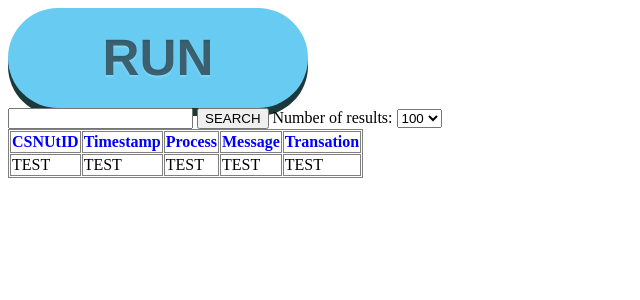
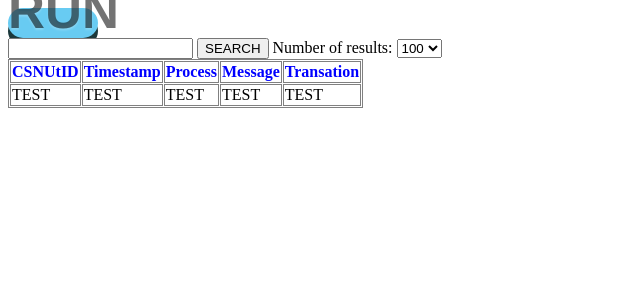
Before and after one commit to jnoble/TeamAwesome, a PHP site: page / in a window 1280 px wide. Shown: the top 300 px of the page, without its empty margins (0-640 px from the left). Run offline with PHP 8.4, Linux system fonts and the light colour scheme.

```diff
--- a/vagrant_getting_started/www/awesome.css
+++ b/vagrant_getting_started/www/awesome.css
@@ -12,14 +12,14 @@ th{
 
 .run_button {
   display: block;
-  height: 100px;
-  width: 300px;
+  height: 30px;
+  width: 90px;
   background: #68CBF2;
   border: 2px solid rgba(60, C0, F0, 0.59);
 
   color: rgba(0, 0, 0, 0.55);
   text-align: center;
-  font: bold 3.2em/100px "Helvetica Neue", Arial, Helvetica, Geneva, sans-serif;
+  font: bold 3.2em/5px "Helvetica Neue", Arial, Helvetica, Geneva, sans-serif;
 
   background: linear-gradient(top, #34696f, #2f5f63);
   border-radius: 50px;
--- a/vagrant_getting_started/www/index.php
+++ b/vagrant_getting_started/www/index.php
@@ -1,6 +1,6 @@
 <head>
 <meta http-equiv="Content-Type" content="text/html; charset=utf-8"/>
-<link rel="stylesheet" href="awesome.css?parameter=1" type="text/css" />
+<link rel="stylesheet" href="awesome.css?version=1.2" type="text/css" />
 <script type="text/javascript" src="http://ajax.googleapis.com/ajax/libs/jquery/1/jquery.min.js"></script>
 
 <title>Logging Test</title>
```
